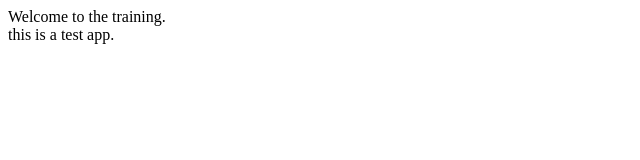
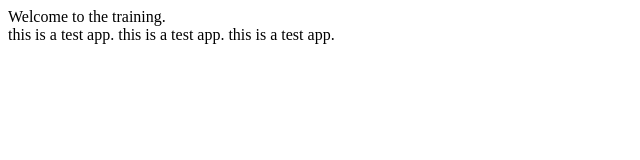
Before and after one commit to MyTrainingOrganisation/mytestrepoprivate, a plain HTML site: page Index.html in a window 1280 px wide. Shown: the whole page, without its empty margins (0-640 px from the left). Drawn offline with Linux system fonts and the light colour scheme.

Commit message:
updated index file

```diff
--- a/Index.html
+++ b/Index.html
@@ -4,5 +4,7 @@
   </header>
   <body>
     this is a test app.
+    this is a test app.
+    this is a test app.
   </body>
 </html>
```
